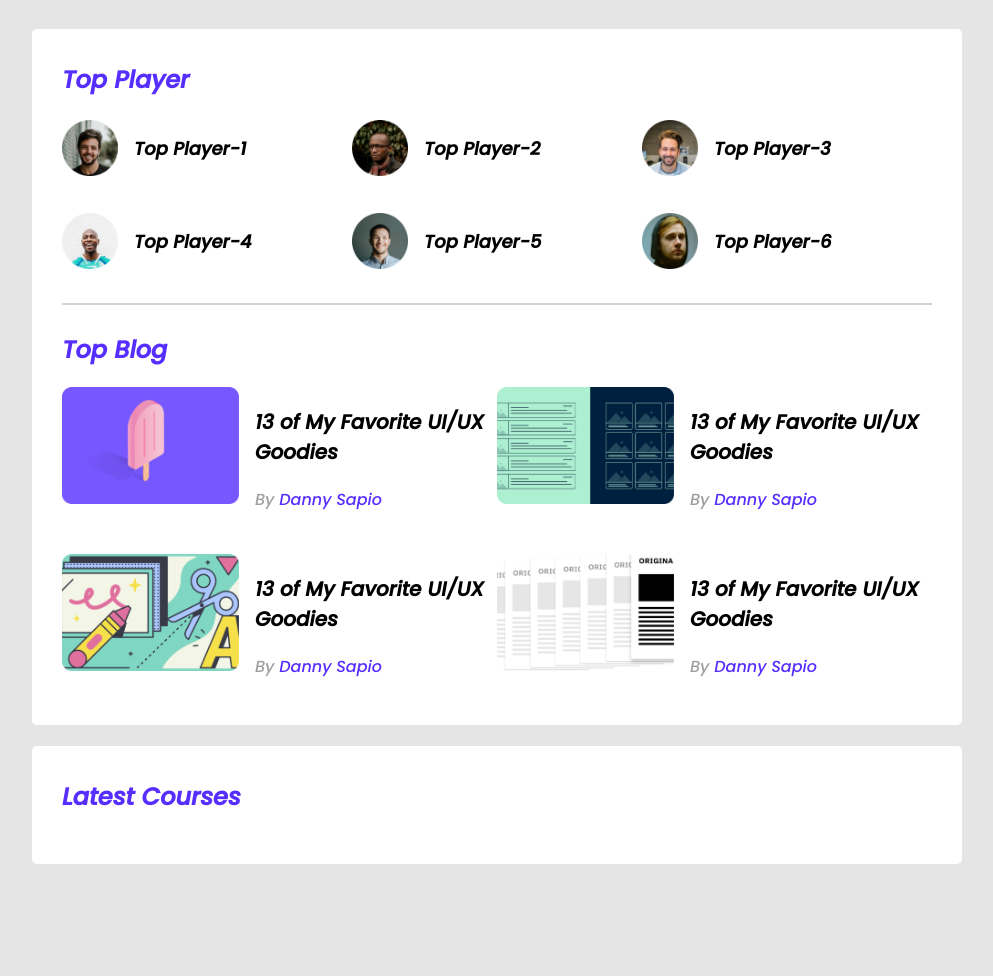
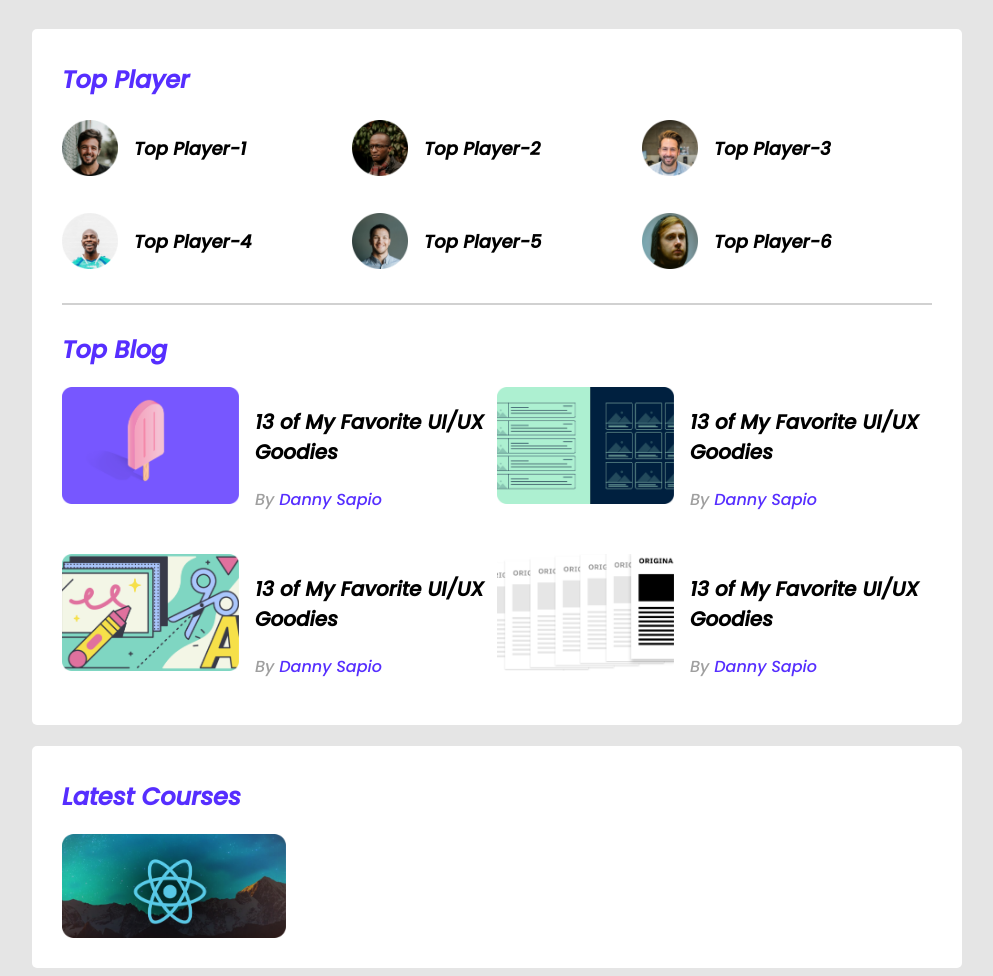
Before and after one commit to MdArefineAhamedJoy/Leder-bord-prctice, a plain HTML site: page index.html in a window 1280 px wide. Shown: the whole page, without its empty margins (143-1136 px from the left). Before the commit the page ends 872 px from the top, so only its background shows below. Drawn offline with Linux system fonts and the light colour scheme.

Commit message:
safe commit

```diff
--- a/index.html
+++ b/index.html
@@ -95,6 +95,13 @@
      <!-- latest courses -->
      <section class="container">
         <h2 class="section-title">Latest Courses</h2>
+        <div class="courses">
+           <div class="course">
+             <div class="course-banner">
+                <img src="images/courses/course-1.png" alt="">
+             </div>
+           </div>
+        </div>
      </section>
   </main>
 </body>
--- a/style.css
+++ b/style.css
@@ -79,3 +79,10 @@ hr{
   font-size: 16px;
   color: #562EFF;
 }
+/* --------------------------------
+         courses style
+--------------------------------------*/
+.course .course-banner img{
+  width: 224px;
+  height: 104px;
+}
```
